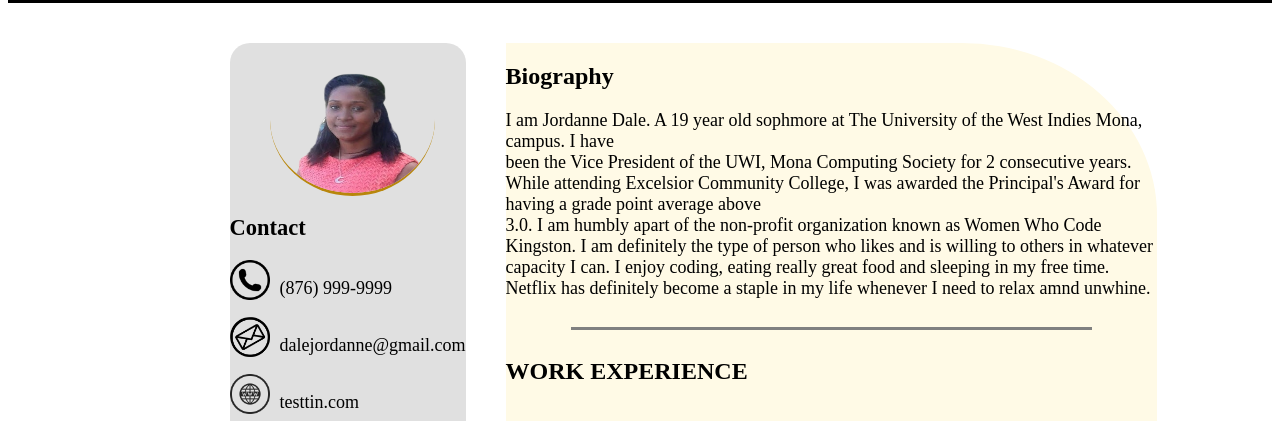
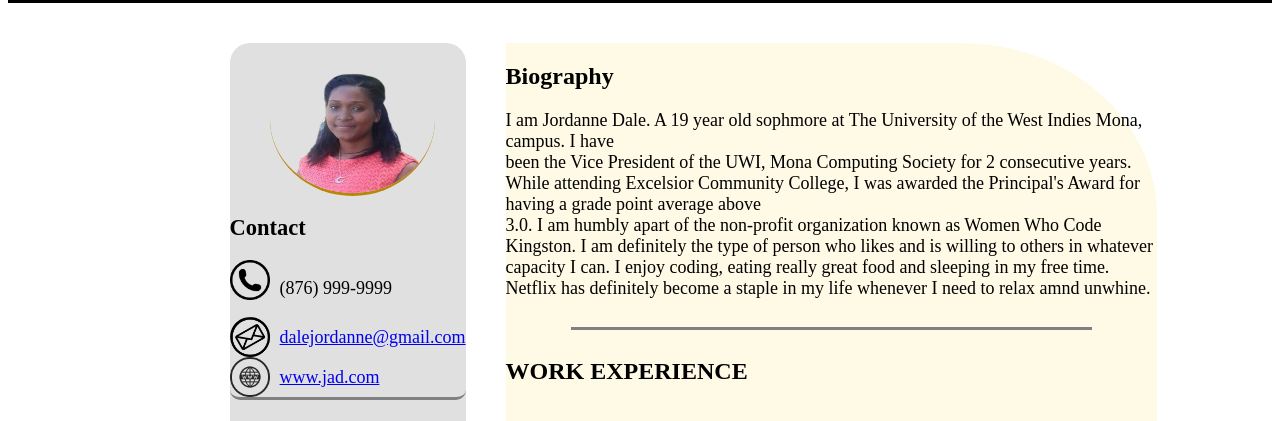
Before and after one commit to jjdale1999/jjdale1999.github.io, a plain HTML site: page index.html in a window 1280 px wide. Shown: the part 219-640 px from the top of the page. Drawn offline with Linux system fonts and the light colour scheme.

Commit message:
changed email and website to a link

```diff
--- a/index.html
+++ b/index.html
@@ -28,11 +28,11 @@
                 </div>
                 <div class="imglink">
                     <img src='picts/emailpng.png'/>
-                    <p>dalejordanne@gmail.com</p>
+                    <a href="https://accounts.google.com/ServiceLogin?service=mail&passive=true&rm=false&continue=https://mail.google.com/mail/&ss=1&scc=1&ltmpl=default&ltmplcache=2&emr=1&osid=1#identifier" target="_blank">dalejordanne@gmail.com</a>
                 </div>
                 <div class="imglink">
                     <img src="picts/websitepng.png"/>
-                    <p>testtin.com</p>
+                    <a href="https://www.netflix.com/browse" target="_blank">www.jad.com</a>
                 </div>
             </div>
             <div id="bottomsidebar">
```
